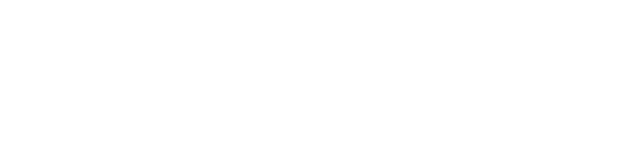
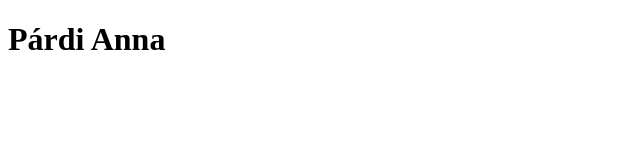
Before and after one commit to 99ParAnn/verziokezelo_feladat, a plain HTML site: page index.html in a window 1280 px wide. Shown: the whole page, without its empty margins (0-640 px from the left). Drawn offline with Linux system fonts and the light colour scheme.

Commit message:
nevemmel kiegészítve

```diff
--- a/index.html
+++ b/index.html
@@ -4,9 +4,9 @@
     <meta charset="UTF-8">
     <meta http-equiv="X-UA-Compatible" content="IE=edge">
     <meta name="viewport" content="width=device-width, initial-scale=1.0">
-    <title>Document</title>
+    <title>Párdi Anna</title>
 </head>
 <body>
-
+    <h1>Párdi Anna</h1>
 </body>
 </html>
```
